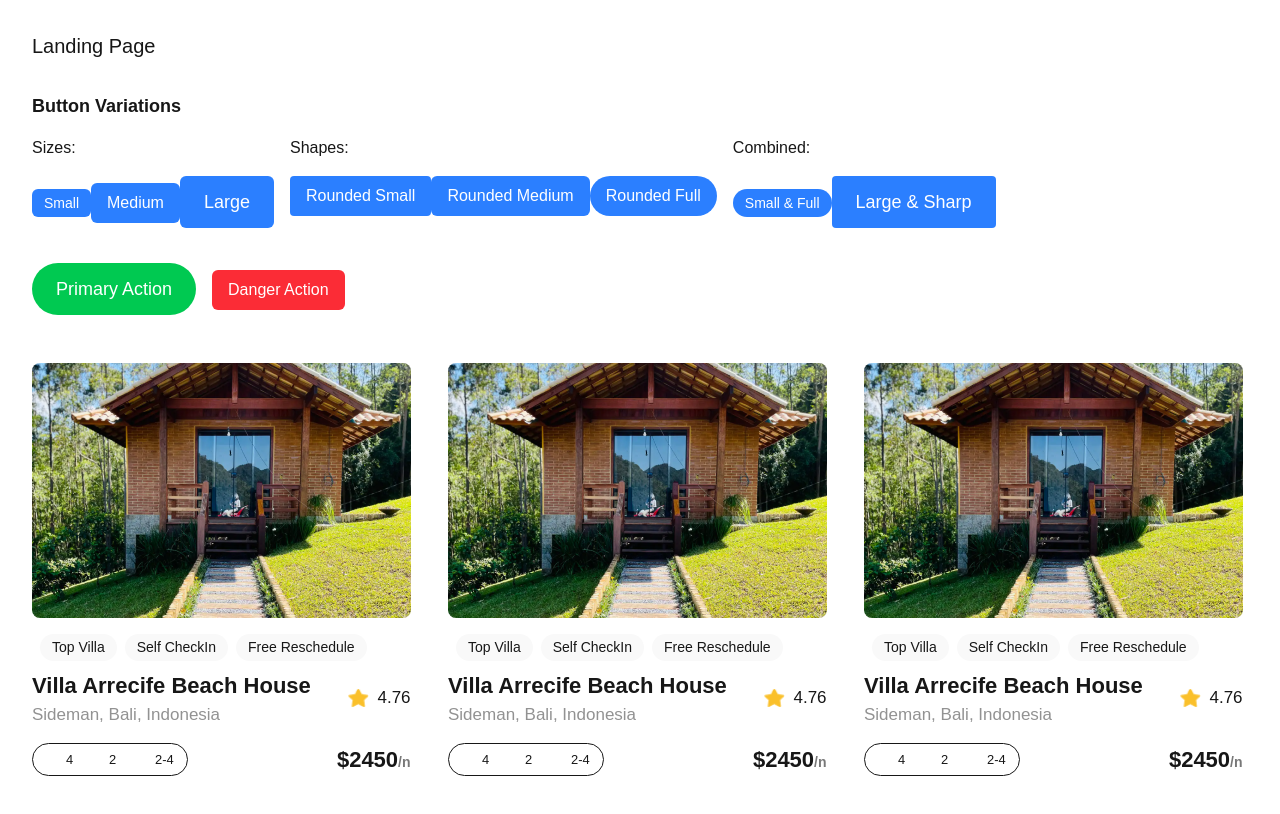
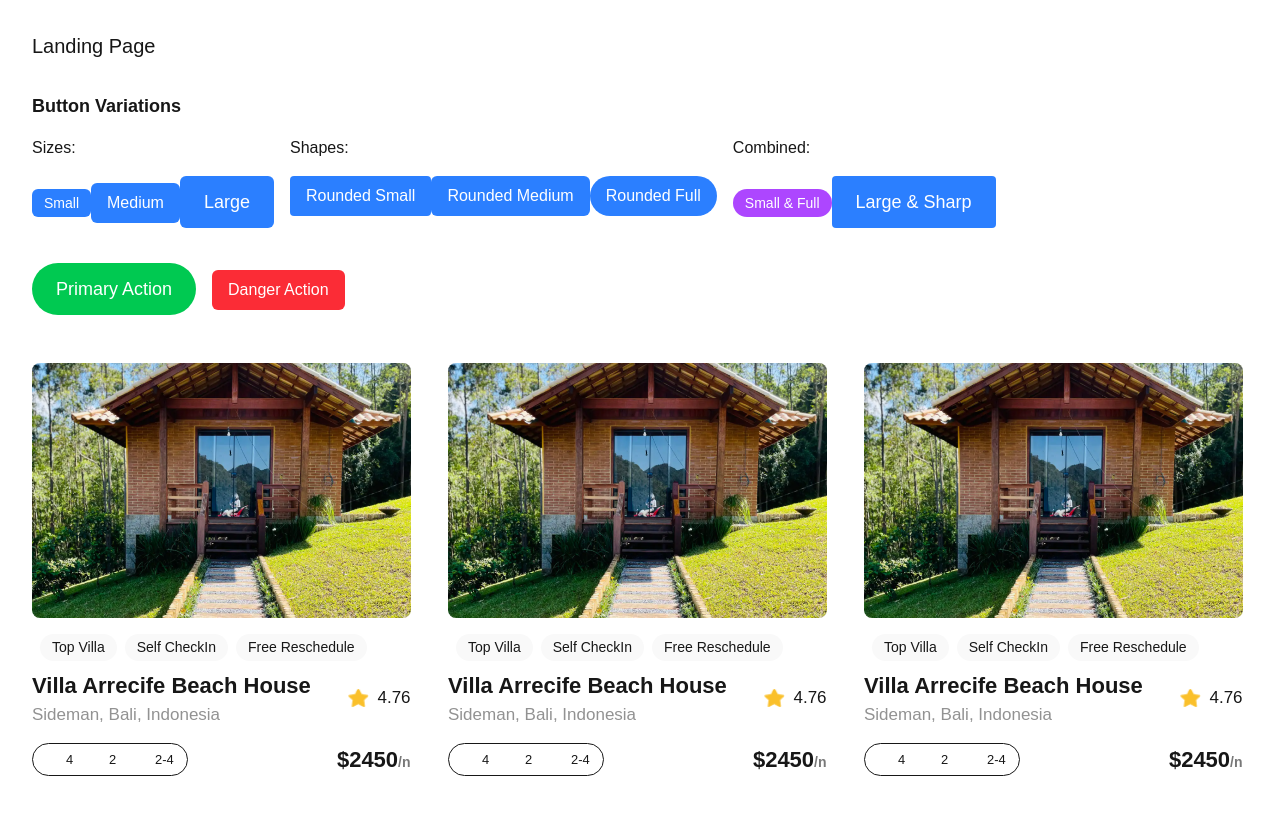
Before and after one commit to benchZak/alx-project-0x00-setup, a Next.js app in the folder alx-project-0x00/: page /landing in a window 1280 px wide. Shown: the top 814 px of the page. Built offline with nearby package versions, Linux system fonts and the light colour scheme.

Commit message:
task 6 Advanced Task

```diff
--- a/alx-project-0x00/components/Button.tsx
+++ b/alx-project-0x00/components/Button.tsx
@@ -4,6 +4,7 @@ const Button: React.FC<ButtonProps> = ({
   title,
   size = 'medium',
   shape = 'rounded-md',
+  styles = '',
   className = '',
   onClick
 }) => {
@@ -20,7 +21,8 @@ const Button: React.FC<ButtonProps> = ({
       className={`
         ${sizeClasses[size]}
         ${shape}
-        ${className}
+	${styles}
+	${className}
         bg-blue-500 hover:bg-blue-600
         text-white font-medium
         transition-colors duration-200
--- a/alx-project-0x00/pages/landing.tsx
+++ b/alx-project-0x00/pages/landing.tsx
@@ -38,6 +38,7 @@ const Landing: React.FC = () => {
               title="Small & Full"
               size="small"
               shape="rounded-full"
+	      styles="bg-purple-500 hover:bg-purple-600"  // Using styles prop
             />
             <Button
               title="Large & Sharp"
```
